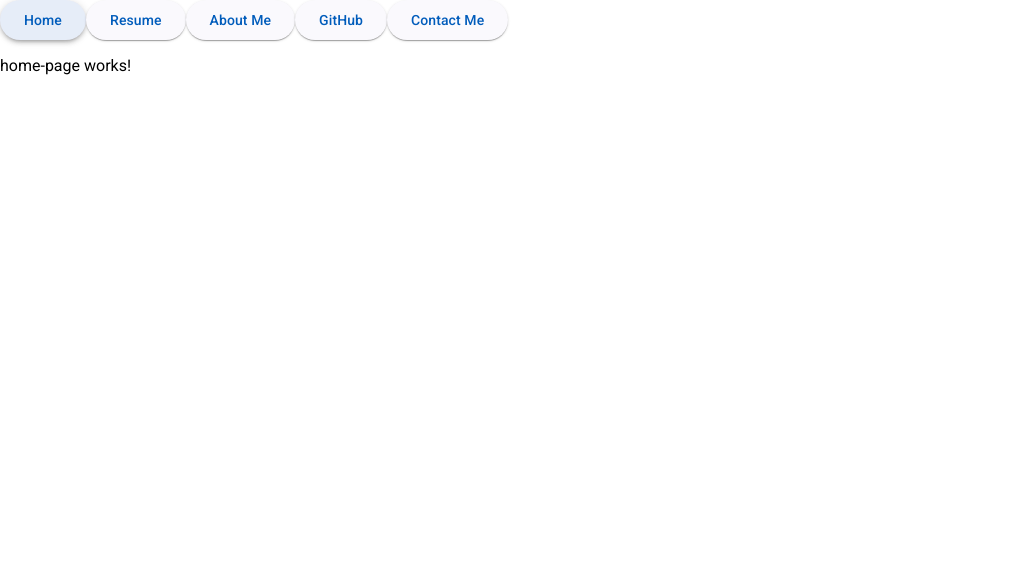
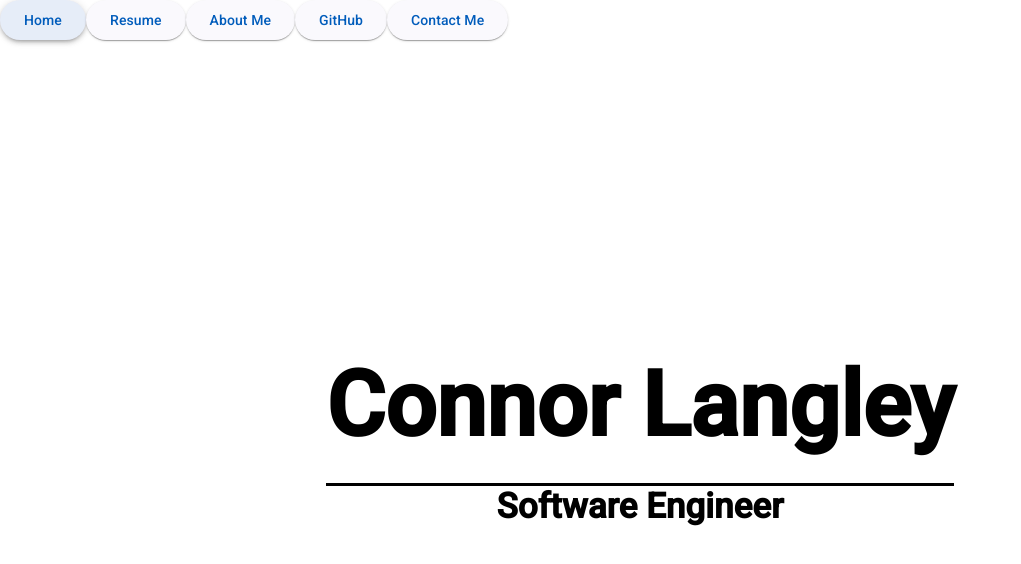
Before and after one commit to langleyCon/PersonalSite, an Angular app: page / in a window 1280 px wide. Shown: the top 564 px of the page, without its empty margins (0-1021 px from the left). Built offline with nearby package versions, Linux system fonts and the light colour scheme.

Commit message:
Add simple content to home page

```diff
--- a/src/app/components/home-page/home-page.component.html
+++ b/src/app/components/home-page/home-page.component.html
@@ -1 +1,4 @@
-<p>home-page works!</p>
+<div class="content">
+    <h1 class="name">{{name}}</h1>
+    <h2 class="title">{{title}}</h2>
+</div>
--- a/src/app/components/home-page/home-page.component.scss
+++ b/src/app/components/home-page/home-page.component.scss
@@ -0,0 +1,21 @@
+.content{
+    height: 100%;
+    display: flex;
+    flex-direction: column;
+    align-items: center;
+    justify-content: center;
+}
+
+
+
+.name {
+    margin: 0px;
+    font-size: 90px;
+    padding-bottom: 2%;
+    border-bottom: solid;
+}
+
+.title {
+    margin: 0px;
+    font-size: 35px;
+}
--- a/src/app/components/home-page/home-page.component.ts
+++ b/src/app/components/home-page/home-page.component.ts
@@ -7,5 +7,6 @@ import { Component } from '@angular/core';
   styleUrl: './home-page.component.scss'
 })
 export class HomePageComponent {
-
+  public name = "Connor Langley";
+  public title = "Software Engineer";
 }
```
